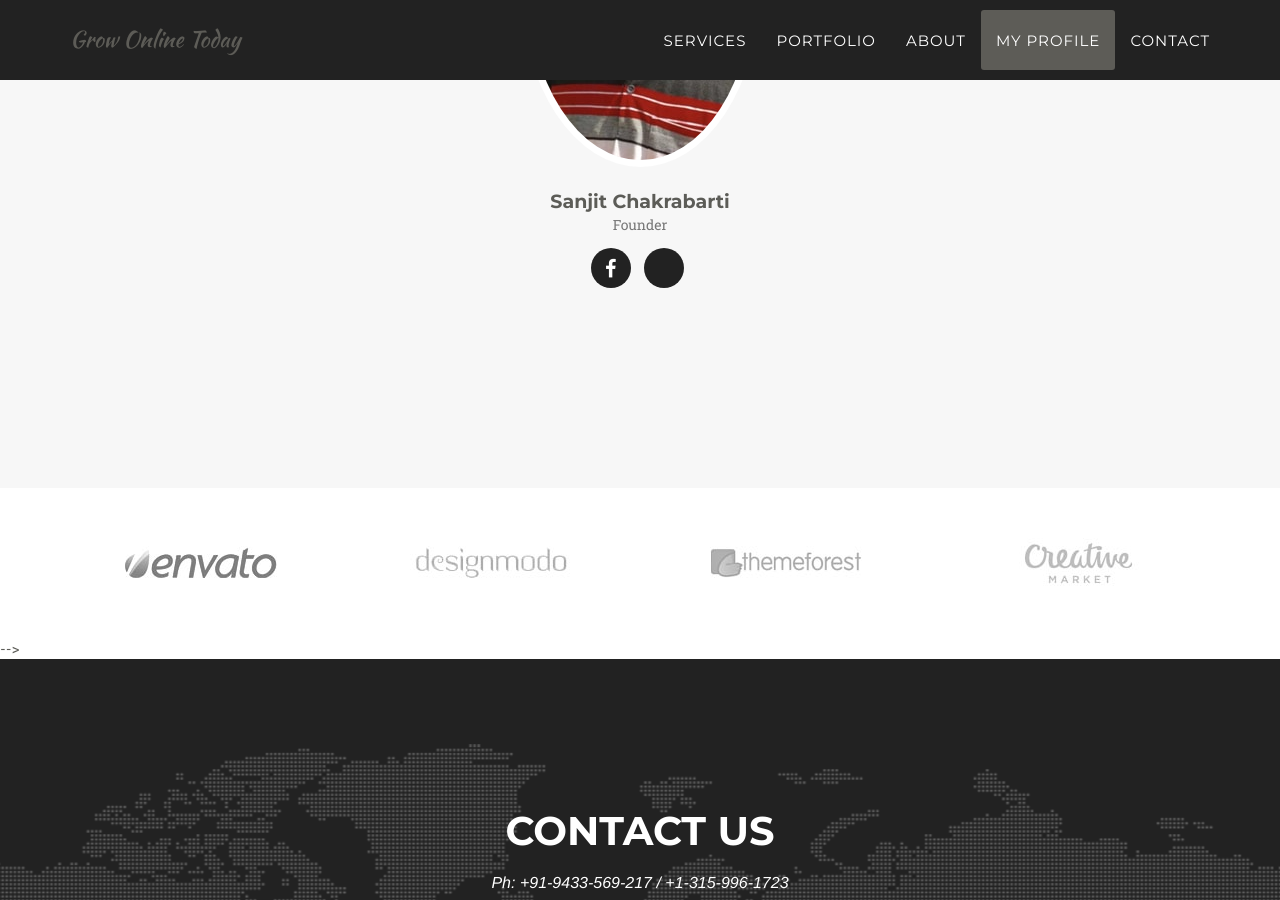
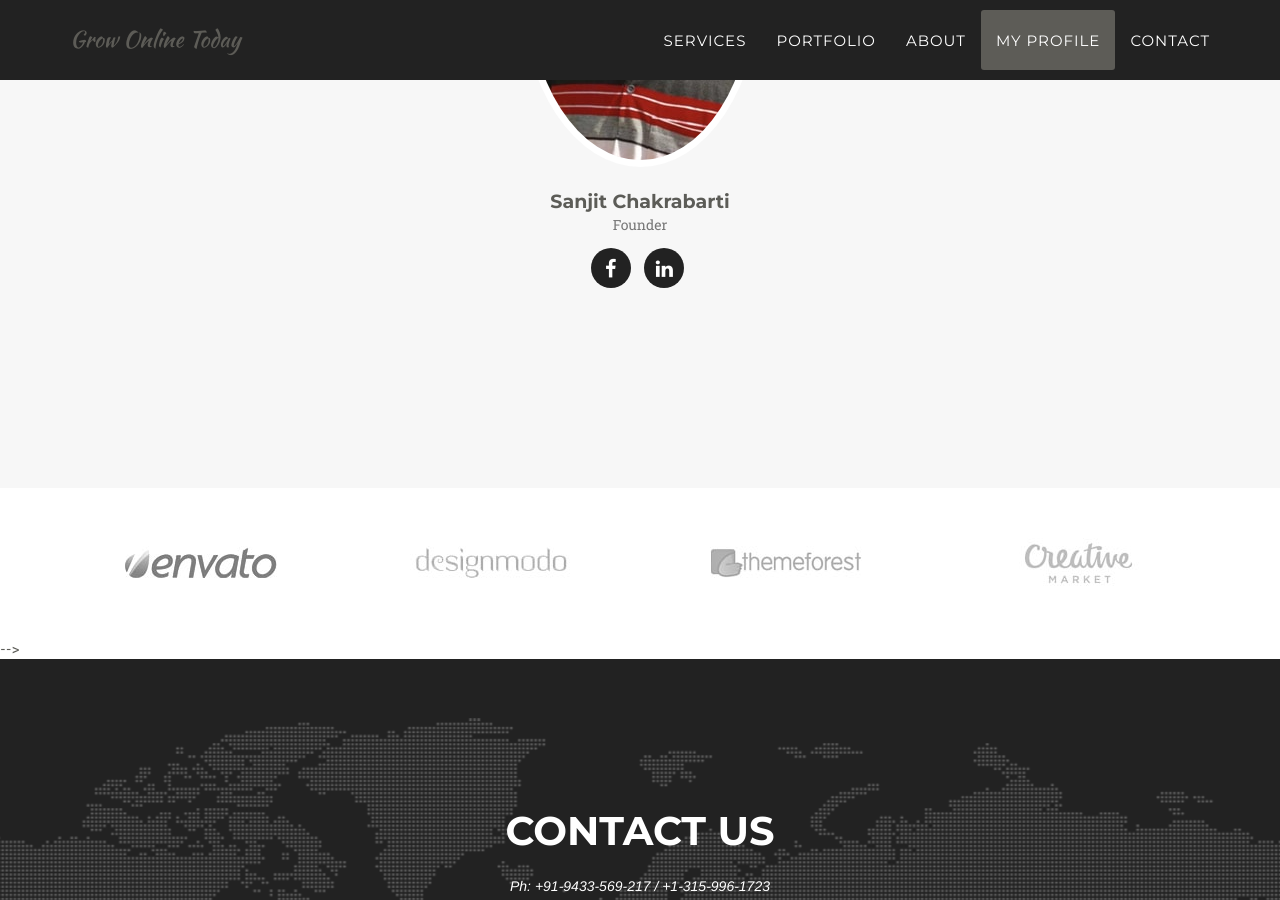
Before and after one commit to sanjitchak/growonlinetoday, a Jekyll site: the page built from index.html, in a window 1280 px wide and 900 px high, scrolled down 5012 px. Built offline with Jekyll 4.4.1, drawn with Linux system fonts in a browser that asks for light colours; some web fonts are replaced.

Commit message:
fixed linkedin fa and contact us

```diff
--- a/_config.yml
+++ b/_config.yml
@@ -14,14 +14,14 @@
     social:
       - title: facebook
         url: https://facebook.com/sujitsanjit
-      - title: linkdin-in
+      - title: linkedin
         url: https://linkedin.com/in/sanjit-chakrabarti-pro/
 
 # Social networks usernames (many more available: google-plus, flickr, dribbble, pinterest, instagram, tumblr, linkedin, etc.)
 social:
   - title: facebook
     url: https://facebook.com/growonlinetoday
-  - title: linkdin-in
+  - title: linkedin
     url: https://linkedin.com/in/sanjit-chakrabarti-pro/
 
 # Postal address (add as many lines as necessary)
--- a/_includes/contact.html
+++ b/_includes/contact.html
@@ -4,10 +4,12 @@
       <div class="col-lg-12 text-center">
         <h2 class="section-heading">Contact Us</h2>
         <h3 class="section-subheading text-muted" style="color:white">
-          Ph: +91-9433-569-217 / +1-315-996-1723
-        </h3>
-        <h3 class="section-subheading text-muted" style="color:white">
-          Email: sanjit(at)growonlinetoday.com
+          <p>
+            Ph: +91-9433-569-217 / +1-315-996-1723
+          </p>
+          <p>
+            Email: sanjit(at)growonlinetoday.com
+          </p>
         </h3>
       </div>
     </div>
```
